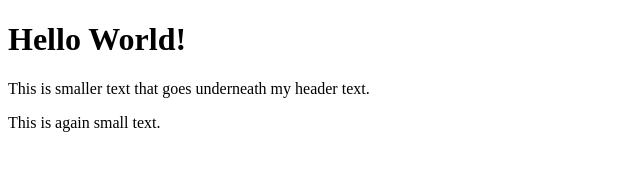
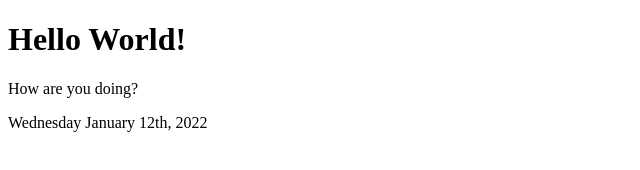
Before and after one commit to gguer3/Hello-World, a plain HTML site: page index.html in a window 1280 px wide. Shown: the whole page, without its empty margins (0-640 px from the left). Drawn offline with Linux system fonts and the light colour scheme.

Commit message:
More Changes

```diff
--- a/index.html
+++ b/index.html
@@ -12,10 +12,10 @@
     </h1>
 
     <p>
-        This is smaller text that goes underneath my header text.
+        How are you doing?
     </p>
     <p>
-        This is again small text.
+        Wednesday January 12th, 2022
     </p>
 
 </body>
```
